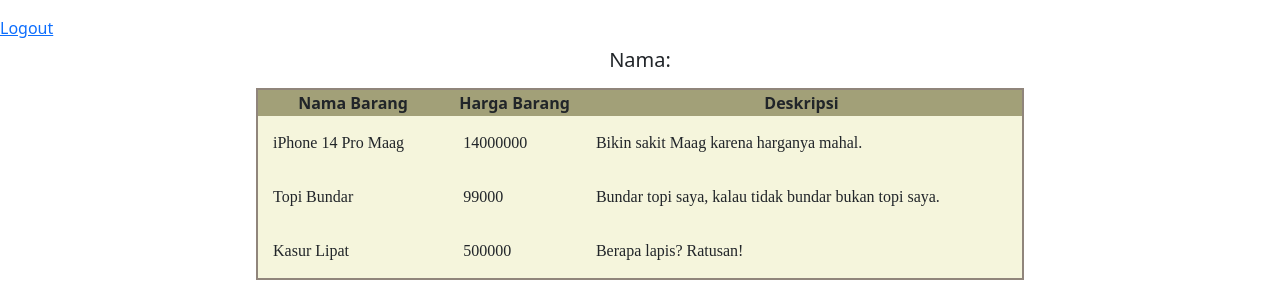
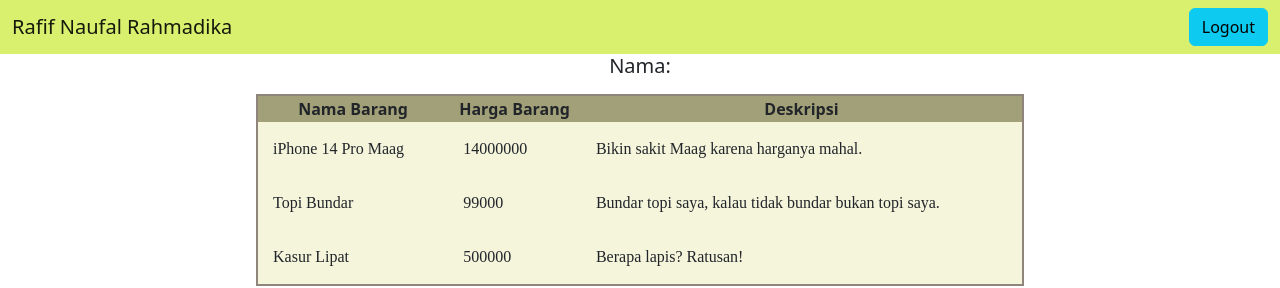
Before and after one commit to Rafif1103/Repo-Lab-1, a Django app: template wishlist/templates/wishlist.html in a window 1280 px wide. Shown: the top 288 px of the page. Run offline with Django 4.2, Linux system fonts and the light colour scheme; the template is opened without the code that fills it: values that come from a table or form of the project are taken from there, others are empty; data comes from the database, SQL or seed files in the repository.

Commit message:
edit navbar

```diff
--- a/wishlist/templates/wishlist.html
+++ b/wishlist/templates/wishlist.html
@@ -1,14 +1,12 @@
 {% extends 'base.html' %}
 {% block content %}
-<nav class="navbar navbar-inverse">
+<nav class="navbar" style="background-color: #d9f06e;">
     <div class="container-fluid">
-      </div>
-      <ul class="nav navbar-nav">
-        <li><h5>{{nama}}</h5></li>
-        <li><a href="{% url 'wishlist:logout' %}">Logout</a></li>
-      </ul>
+      <span class="navbar-brand mb-0 h1">Rafif Naufal Rahmadika</span>
+      <a class="btn btn-info" href="{% url 'wishlist:logout' %}" role="button">Logout</a>
+
     </div>
-  </nav>
+</nav>
 
 <div class="wishlist">
     <h5>Nama: </h5>
```
